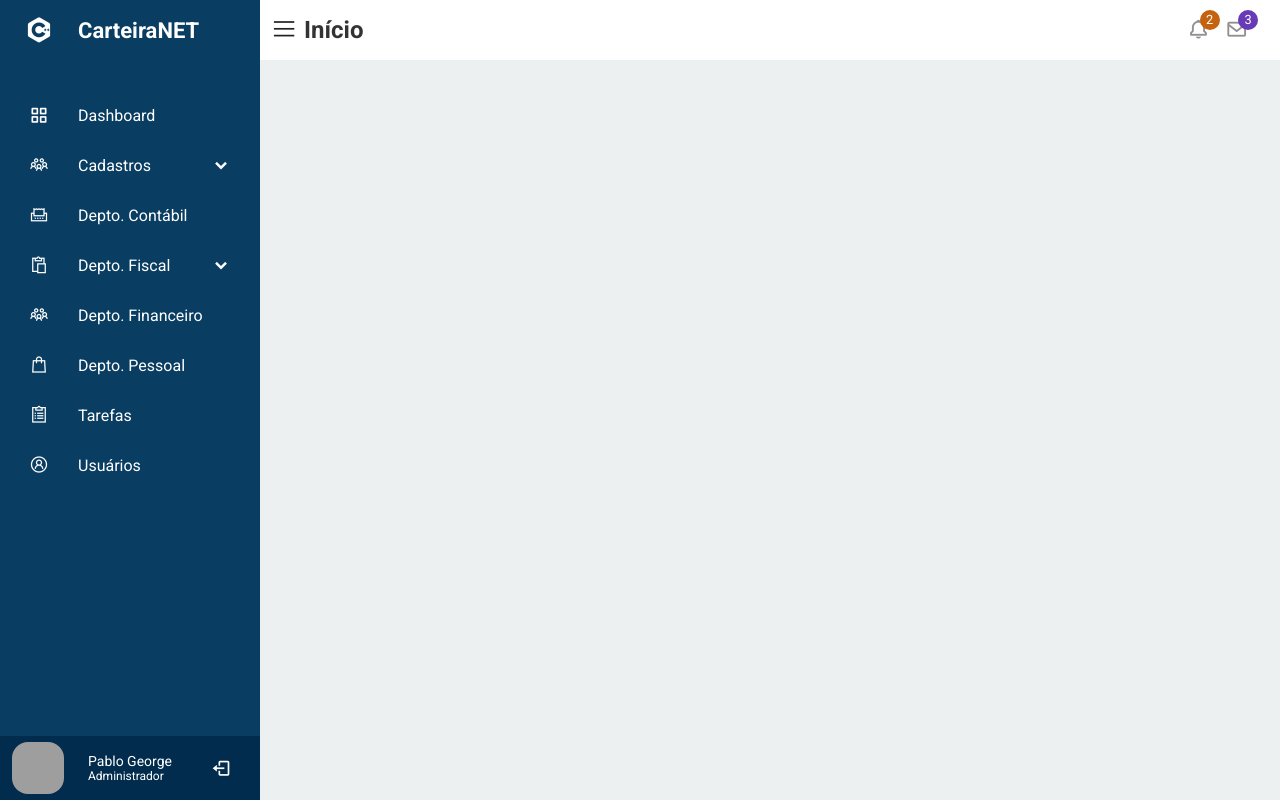
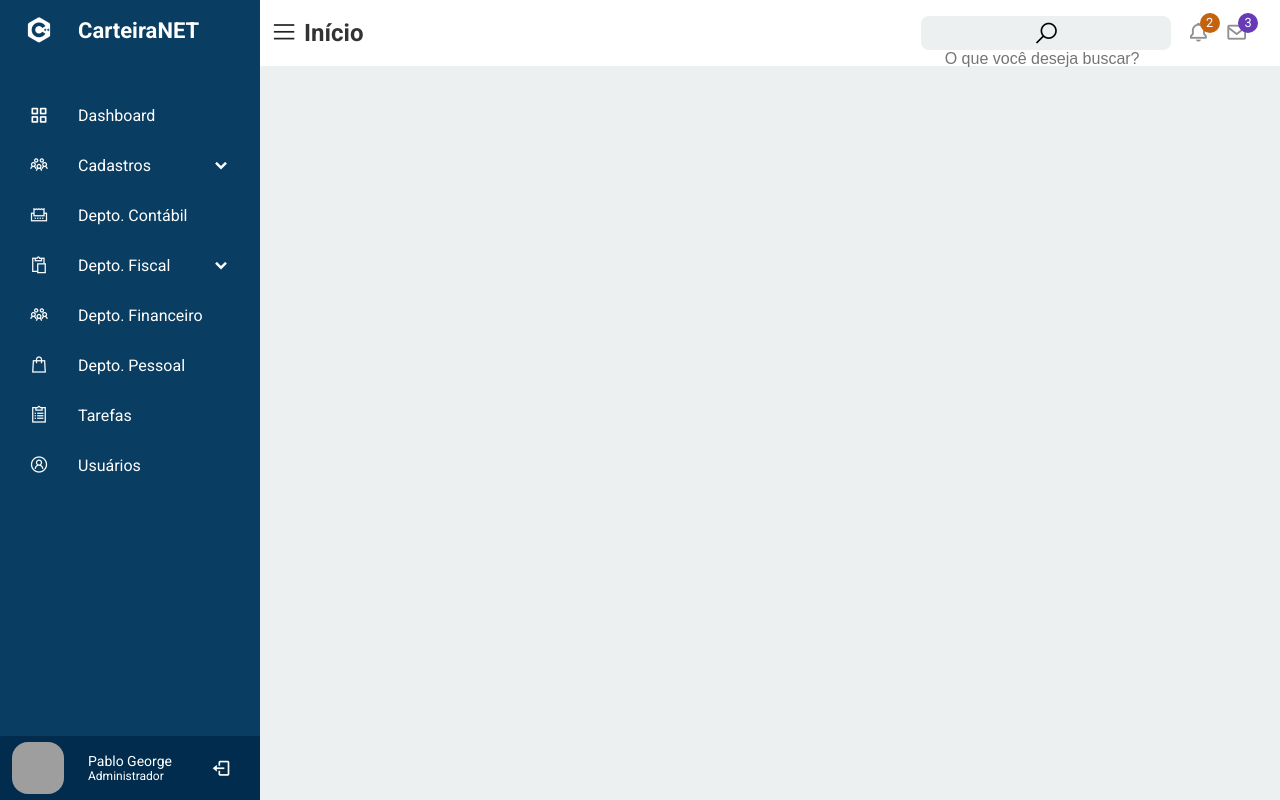
Before and after one commit to pablogeokar/nextjs-sc-dashboard, a Next.js app: page / in a window 1280 px wide. Built offline with nearby package versions, Linux system fonts and the light colour scheme; grey boxes are pictures that could not be loaded.

Commit message:
Criação do componente Searchbar

```diff
--- a/src/components/Header/index.tsx
+++ b/src/components/Header/index.tsx
@@ -2,13 +2,10 @@ import ButtonToggleMenu from './ButtonToggleMenu'
 import { useGlobal } from '../../contexts/GlobalContext'
 import Badge from '../Badge'
 import styled from 'styled-components'
+import Search from './../Search/index';
 
 interface IHeaderProps {
   isToggle?: boolean
-}
-
-interface IBadgeProps {
-  color?: string
 }
 
 const Container = styled.header<IHeaderProps>`
@@ -39,6 +36,7 @@ const Container = styled.header<IHeaderProps>`
   .badges{
       display: flex;
       flex-direction: row;
+      align-items: center;
       gap: 16px;
       margin-right: 8px;
     }
@@ -77,6 +75,7 @@ export default function Header() {
         <h2>Início</h2>
       </div>
       <div className="badges">
+        <Search />
         <Badge color="#c46210" value="2" icon="bx bx-bell" />
         <Badge color="#673ab7" value="3" icon="bx bx-envelope" />
       </div>
--- /dev/null
+++ b/src/components/Search/index.tsx
@@ -0,0 +1,10 @@
+import { Container } from './styles'
+
+export default function Search() {
+  return (
+    <Container>
+      <i className="las la-search"></i>
+      <input type="text" placeholder="O que você deseja buscar?" />
+    </Container>
+  )
+}
--- /dev/null
+++ b/src/components/Search/styles.ts
@@ -0,0 +1,25 @@
+import styled from 'styled-components'
+
+export const Container = styled.div`
+  display: flex;
+  flex-wrap: wrap;
+  padding: 4px;
+  width: 250px;
+  height: 34px;
+  border-radius: 8px;
+  background: #ecf0f1;
+
+  i{
+    margin-left: 0;
+    font-size: 26px;
+  }
+
+  input{
+    padding: 4px;
+    font-size: 16px;
+    margin-left: 4px;
+    color: #333;
+    background: transparent;
+  }
+
+  `
--- a/src/components/Sidebar/styles.ts
+++ b/src/components/Sidebar/styles.ts
@@ -52,7 +52,7 @@ export const Container = styled.div`
 .sidebar .nav-links::-webkit-scrollbar{
   display: none;
 }
-.sidebar .nav-links li{
+.sidebar .nav-links  li{
   cursor: pointer;
   position: relative;
   list-style: none;
@@ -62,6 +62,11 @@ export const Container = styled.div`
   background: ${({ theme }) => theme.colors.sidebarHover};
   border-left: 6px solid ${({ theme }) => theme.colors.sidebarActiveColor};
 }
+
+.sidebar .nav-links > li:last-child:hover{
+  border-left: 0;
+}
+
 .sidebar .nav-links li .iocn-link{
   display: flex;
   align-items: center;
@@ -204,13 +209,8 @@ export const Container = styled.div`
 .sidebar .profile-details .job{
   font-size: 12px;
 }
-.home-section{
-  position: relative;
-  height: calc(100vh - 61px);
-  left: var(--sidebar-width);
-  width: calc(100% - var(--sidebar-width));
-  transition: all 0.5s ease;
-}
+
+/*
 .sidebar.close ~ .home-section{
   left: 78px;
   width: calc(100% - 78px);
@@ -233,6 +233,7 @@ export const Container = styled.div`
   font-size: 20px;
   font-weight: 600;
 }
+*/
 
   @media only screen and (max-width: 1200px) {
     .sidebar{
```
